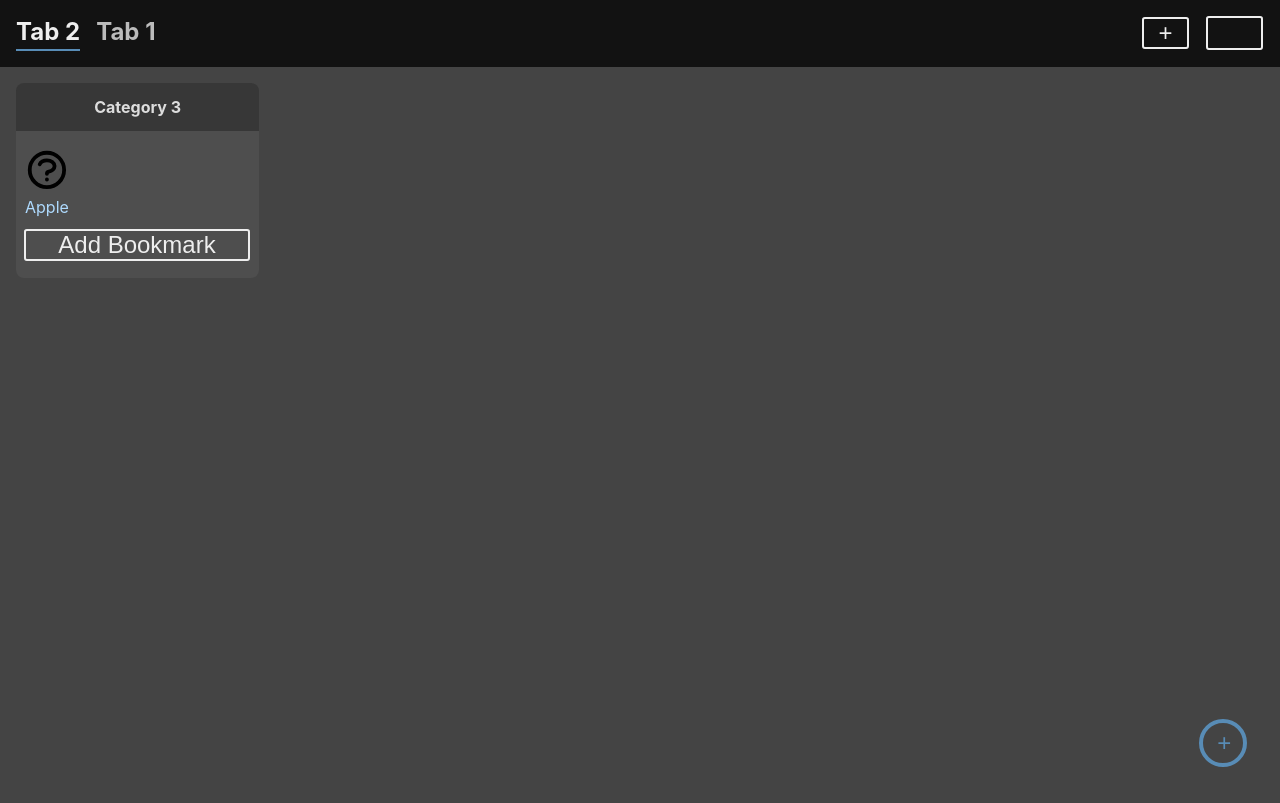
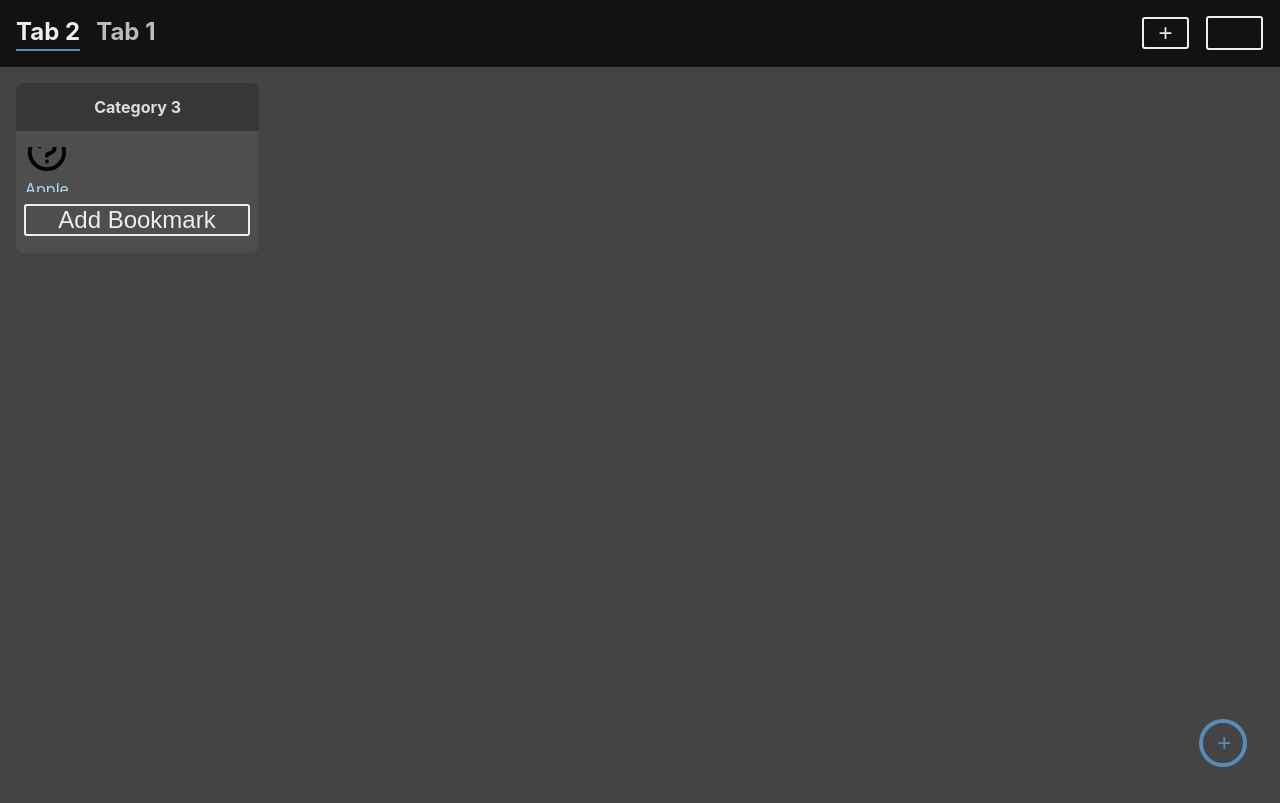
Before and after one commit to joshua-richardson-88/NetOrganizer-client, a React (Create React App) app: page / in a window 1280 px wide. Built offline with nearby package versions, Linux system fonts and the light colour scheme; some icons are missing.

Commit message:
useHover is a dumb hook. Replaced with react listeners on row element. Fixed css for bookmark link

```diff
--- a/src/App.css
+++ b/src/App.css
@@ -189,14 +189,15 @@ main > .fab:hover {
   gap: 0.75rem;
 }
 .bookmark-links > .row {
+  height: 32.78px;
   display: flex;
   flex-flow: row nowrap;
   justify-content: space-between;
   align-items: center;
-  gap: 0.5rem;
+  gap: 0.75rem;
 }
-.bookmark-links > .row:hover > .bookmark-buttons {
-  display: flex;
+.bookmark-links > .row:last-child {
+  margin-bottom: 0.75rem;
 }
 .bookmark-links > .row > img,
 .bookmark-links > .row > svg {
--- a/src/features/bookmarks/index.tsx
+++ b/src/features/bookmarks/index.tsx
@@ -1,5 +1,5 @@
 // react
-import { FC, useRef } from 'react'
+import { FC, useState } from 'react'
 
 // modules
 // project files
@@ -7,23 +7,29 @@ import { useSelector } from '../../hooks/useRedux'
 import BookmarkIcon from './components/BookmarkIcon'
 import { ReactComponent as EditIcon } from '../../assets/editIcon.svg'
 import { ReactComponent as DeleteIcon } from '../../assets/deleteIcon.svg'
-import useHover from '../../hooks/useHover'
 
 type Props = { id: string }
 const Bookmark: FC<Props> = ({ id }) => {
   const { [id]: thisBookmark } = useSelector((state) => state.bookmarks)
-  const buttonContainer = useRef<HTMLDivElement | null>(null)
-  const hovered = useHover(buttonContainer)
+
+  const [hovered, setHovered] = useState(false)
+
+  const handleMouseOver = () => setHovered(true)
+  const handleMouseLeave = () => setHovered(false)
 
   return (
-    <div className='row'>
+    <div
+      className='row'
+      onMouseOver={handleMouseOver}
+      onMouseLeave={handleMouseLeave}
+    >
       <div className='bookmark-content'>
         <BookmarkIcon url={thisBookmark.url} />
         <a href={thisBookmark.url} target='_blank' rel='noreferrer'>
           {thisBookmark.title}
         </a>
       </div>
-      <div className='bookmark-buttons' ref={buttonContainer}>
+      <div className='bookmark-buttons'>
         {hovered && (
           <button>
             <EditIcon />
--- a/src/hooks/useEventListener.tsx
+++ b/src/hooks/useEventListener.tsx
@@ -14,6 +14,7 @@ export default function useEventListener(
 
   useEffect(() => {
     const handler = (e: any) => callbackRef.current(e)
+    console.log('element: ', element)
     if (!element) return
     element.addEventListener(eventType, handler)
 
```
